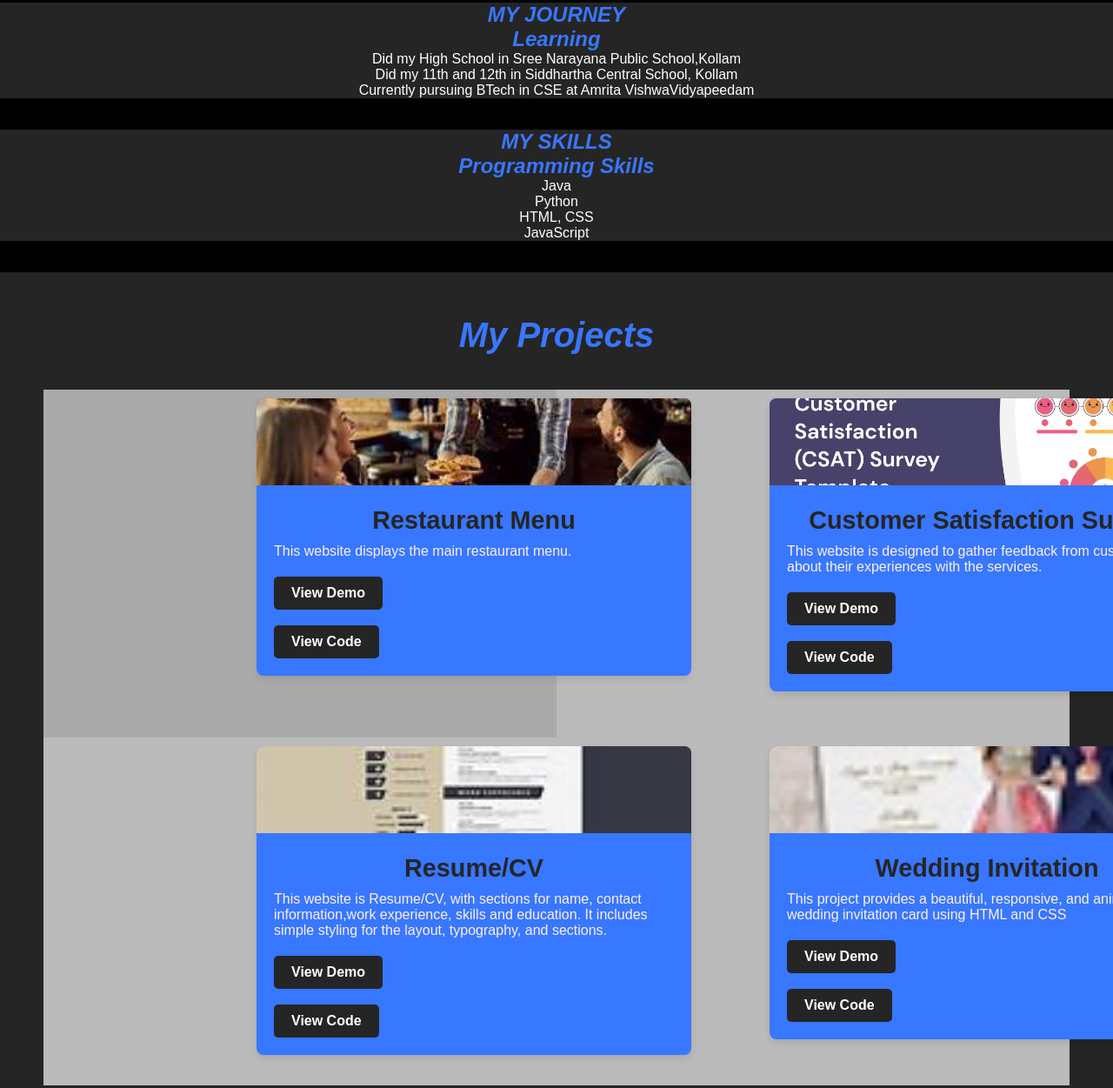
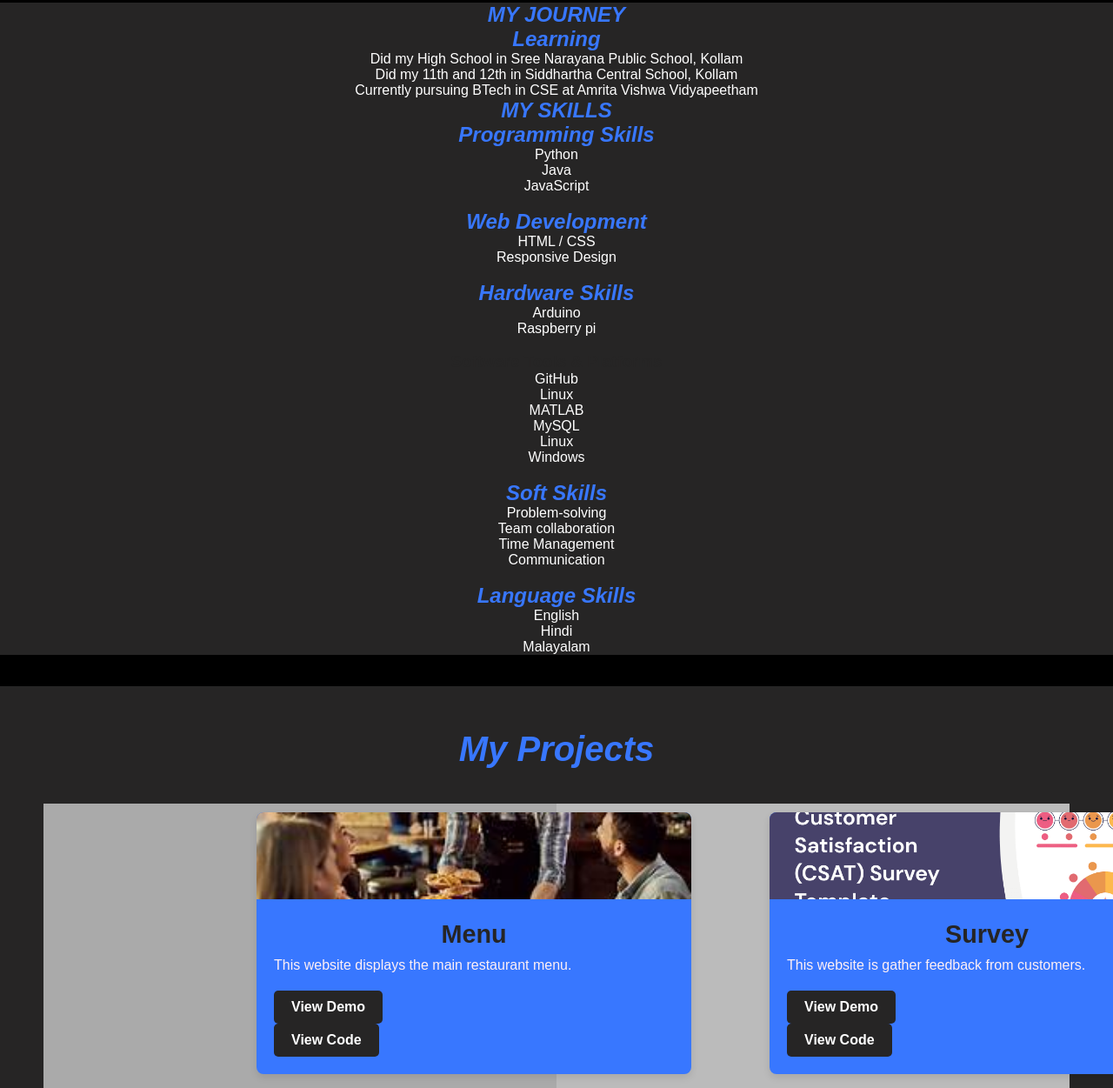
Before and after one commit to Radhika-R-Pai/Portfolio-Website, a plain HTML site: page index.html in a window 1280 px wide. Shown: the part 833-2084 px from the top of the page at 87% size. Drawn offline with Linux system fonts and the light colour scheme.

Commit message:
Update index.html

```diff
--- a/index.html
+++ b/index.html
@@ -15,7 +15,7 @@
             <li><a href="#">Home</a></li>
             <li><a href="About.html" target="_blank">About</a></li>
             <li><a href="#My Journey">My Journey</a></li>
-            <li><a href="#Skills">Skills</a></li>
+            <li><a href="Skills.html">Skills</a></li>
             <li><a href="#projects">Projects</a></li>
           </ul>
 
@@ -41,26 +41,61 @@
 <br>
 <br>
   <section class="c1" id="My Journey">
-    <H1>MY JOURNEY</H1>
-    <H2>Learning</H2>
+    <h1>MY JOURNEY</h1>
+    <h2>Learning</h2>
     <ul class="abc">
-         <li>Did my High School in Sree Narayana Public School,Kollam</li>
-         <li>Did my 11th and 12th in Siddhartha Central School, Kollam</li>
-         <li>Currently pursuing BTech in CSE at Amrita VishwaVidyapeedam</li>
+      <li>Did my High School in Sree Narayana Public School, Kollam</li>
+      <li>Did my 11th and 12th in Siddhartha Central School, Kollam</li>
+      <li>Currently pursuing BTech in CSE at Amrita Vishwa Vidyapeetham</li>
     </ul>
-</section>
-<br>
-<br>
-<section class="c2" id="Skills">
-    <H1>MY SKILLS</H1>
-    <H2>Programming Skills</H2>
+  </section>
+
+  <section class="c2" id="Skills">
+    <h1>MY SKILLS</h1>
+    <h2>Programming Skills</h2>
     <ul class="abc">
-        <li>Java</li>
-        <li>Python</li>
-        <li>HTML, CSS</li>
-        <li>JavaScript</li>
+      <li>Python</li>
+      <li>Java</li>
+      <li>JavaScript</li>
     </ul>
-</section>
+    <br>
+    <h2>Web Development</h2>
+        <ul class="abc">
+          <li>HTML / CSS</li>
+          <li>Responsive Design</li>
+        </ul>
+    <br>
+      <h2>Hardware Skills</h2>
+      <ul class="abc">
+      <li>Arduino</li>
+      <li>Raspberry pi</li>
+    </ul>
+    <br>
+    <h3>Software Tools & Platforms</h3>
+        <ul class="abc">
+          <li>GitHub</li>
+          <li>Linux</li>
+          <li>MATLAB</li>
+          <li>MySQL</li>
+           <li>Linux</li>
+          <li>Windows</li>
+        </ul>
+     <br>
+    <h2>Soft Skills</h2>
+    <ul class="abc">
+      <li>Problem-solving</li>
+      <li>Team collaboration</li>
+      <li>Time Management</li>
+      <li>Communication</li>
+    </ul>
+    <br>
+    <h2>Language Skills</h2>
+    <ul class="abc">
+      <li>English</li>
+      <li>Hindi</li>
+      <li>Malayalam</li>
+    </ul>
+  </section>
 <br>
 <br>
   <section class="c3" id="projects">
@@ -72,10 +107,10 @@
                   <div class="project-card">
                     <img src="RestaurantMenu.jpeg" alt="Project 1">
                     <div class="project-info">
-                      <h3>Restaurant Menu</h3>
+                      <h3>Menu</h3>
                       <p>This website displays the main restaurant menu.</p>
-                      <a href="https://radhika-r-pai.github.io/Restaurant-Menu/" target="_blank" class="btn">View Demo</a>
-                      <br><br>
+                      <a href="http://127.0.0.1:5500/UID%20Project/RestaurantMenu.html" target="_blank" class="btn">View Demo</a>
+                      <br>
                       <a href="https://github.com/Radhika-R-Pai/Restaurant-Menu" target="_blank" class="btn">View Code</a>
                     </div>
                   </div>
@@ -87,10 +122,10 @@
              <div class="project-card">
                 <img src="CustomerSatisfactionSurvey.png" alt="Project 2">
                 <div class="project-info">
-                  <h3>Customer Satisfaction Survey</h3>
-                  <p>This website is designed to gather feedback from customers about their experiences with the services. </p>
-                  <a href="https://radhika-r-pai.github.io/Customer-Survey/" target="_blank" class="btn">View Demo</a>
-                  <br><br>
+                  <h3>Survey</h3>
+                  <p>This website is  gather feedback from customers. </p>
+                  <a href="http://127.0.0.1:5500/UID%20Project/CustomerSatisfactionSurvey.html" target="_blank" class="btn">View Demo</a>
+                  <br>
                   <a href="https://github.com/Radhika-R-Pai/Project-2-Survey" target="_blank" class="btn">View Code</a>
                 </div>
               </div>
@@ -103,9 +138,9 @@
                   <img src="CV.jpeg" alt="Project 3">
                   <div class="project-info">
                     <h3>Resume/CV</h3>
-                    <p>This website is Resume/CV, with sections for name, contact information,work experience, skills and education. It includes simple styling for the layout, typography, and sections.</p>
-                    <a href=" https://radhika-r-pai.github.io/CV/" target="_blank" class="btn">View Demo</a>
-                    <br><br>
+                    <p>This website is Resume/CV of mine.</p>
+                    <a href="http://127.0.0.1:5500/UID%20Project/CV.html" target="_blank" class="btn">View Demo</a>
+                    <br>
                     <a href="https://github.com/Radhika-R-Pai/CV" target="_blank" class="btn">View Code</a>
                   </div>
                 </div>
@@ -117,10 +152,10 @@
            <div class="project-card">
               <img src="wedding.jpeg" alt="Project 4">
               <div class="project-info">
-                <h3>Wedding Invitation</h3>
-                <p>This project provides a beautiful, responsive, and animated wedding invitation card using HTML and CSS</p>
-                <a href="https://radhika-r-pai.github.io/WeddingInvitation/" target="_blank" class="btn">View Demo</a>
-                <br><br>
+                <h3>Card</h3>
+                <p>This project provides a wedding invitation card.</p>
+                <a href="http://127.0.0.1:5500/UID%20Project/WeddingInvitation.html" target="_blank" class="btn">View Demo</a>
+                <br>
                 <a href="https://github.com/Radhika-R-Pai/WeddingInvitation" target="_blank" class="btn">View Code</a>
               </div>
             </div>
```
